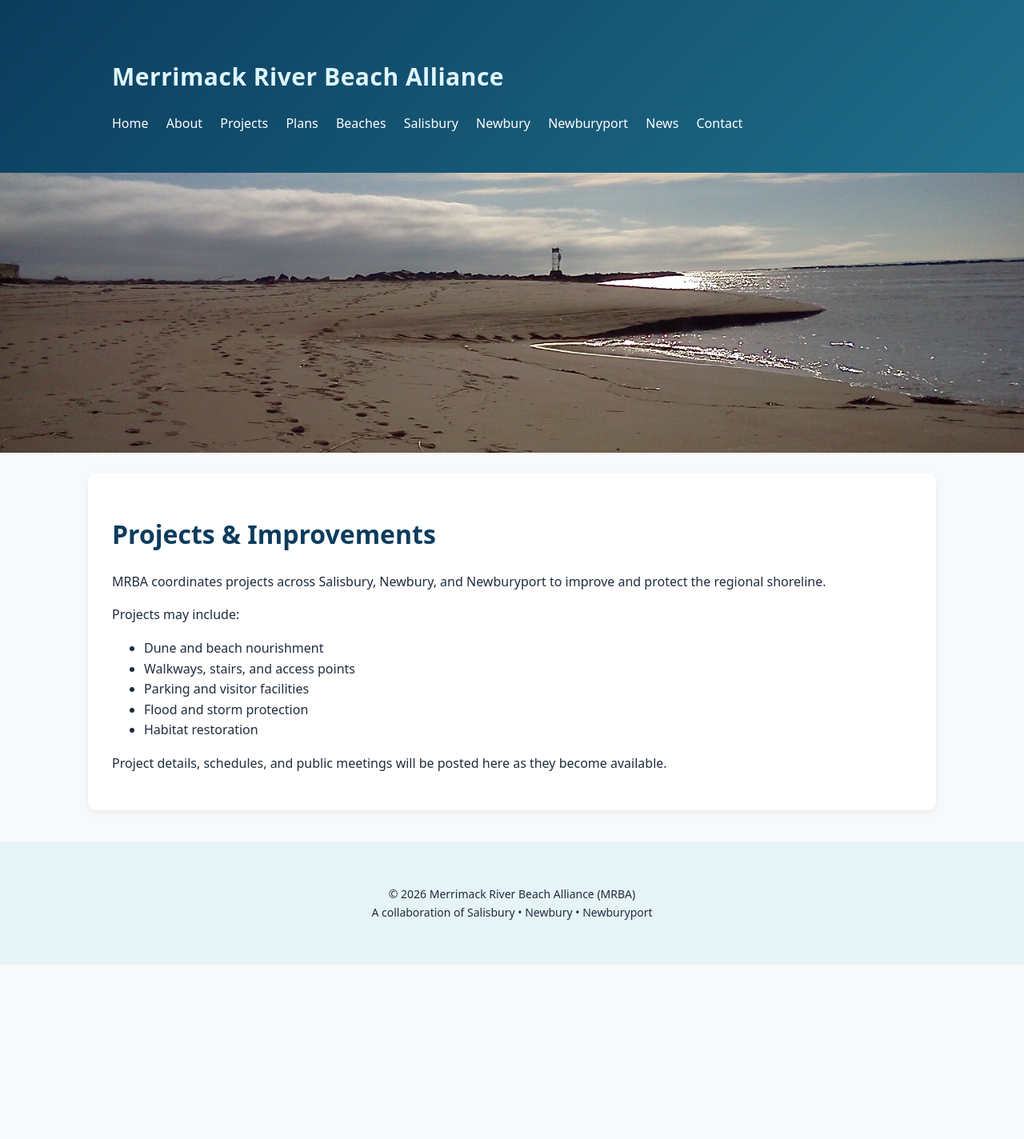
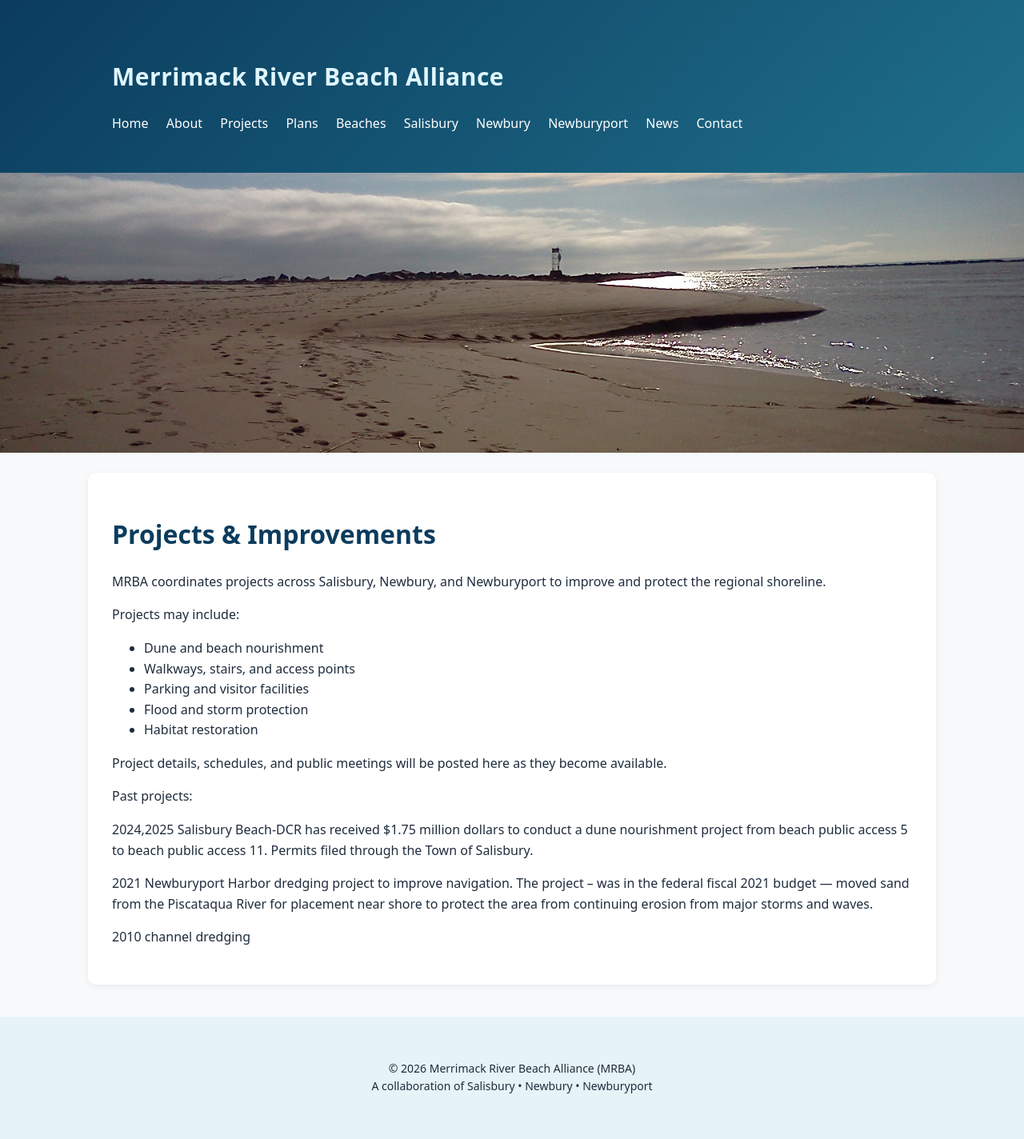
Before and after one commit to MAMRBAGOV/mamrba.gov, a Jekyll site: the page built from projects.md, in a window 1280 px wide. Shown: the whole page at 80% size. Built offline with Jekyll 4.4.1, drawn with Linux system fonts in a browser that asks for light colours; before the commit the page ends 1206 px from its top, so only the background shows below that.

Commit message:
Update projects.md

```diff
--- a/projects.md
+++ b/projects.md
@@ -14,3 +14,11 @@ Projects may include:
 - Habitat restoration
 
 Project details, schedules, and public meetings will be posted here as they become available.
+
+Past projects:
+
+2024,2025 Salisbury Beach-DCR has received $1.75 million dollars to conduct a dune nourishment project from beach public access 5 to beach public access 11.  Permits filed through the Town of Salisbury.
+
+2021 Newburyport Harbor dredging project to improve navigation. The project – was in the federal fiscal 2021 budget — moved sand from the Piscataqua River for placement near shore to protect the area from continuing erosion from major storms and waves.
+
+2010 channel dredging
```
